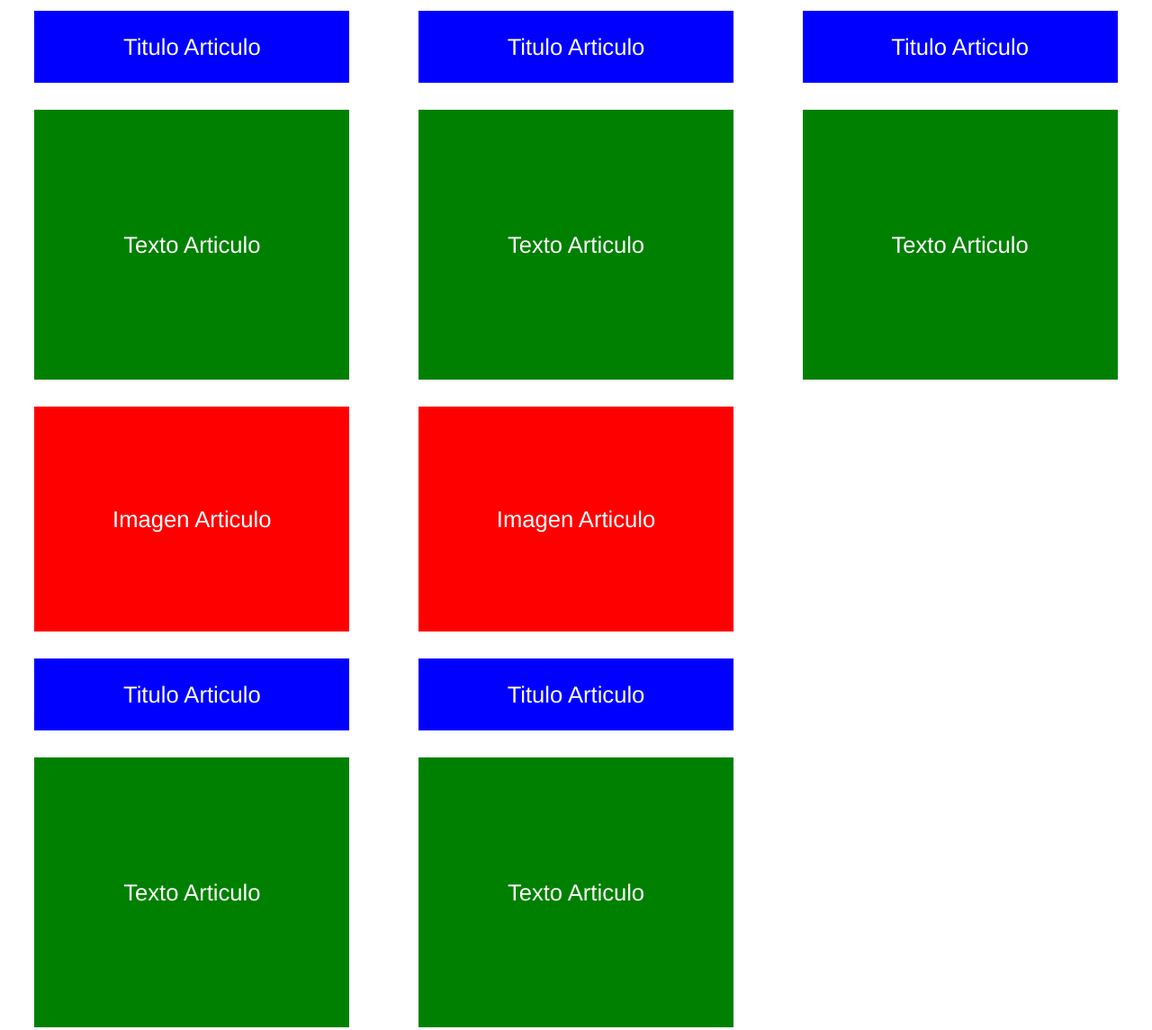
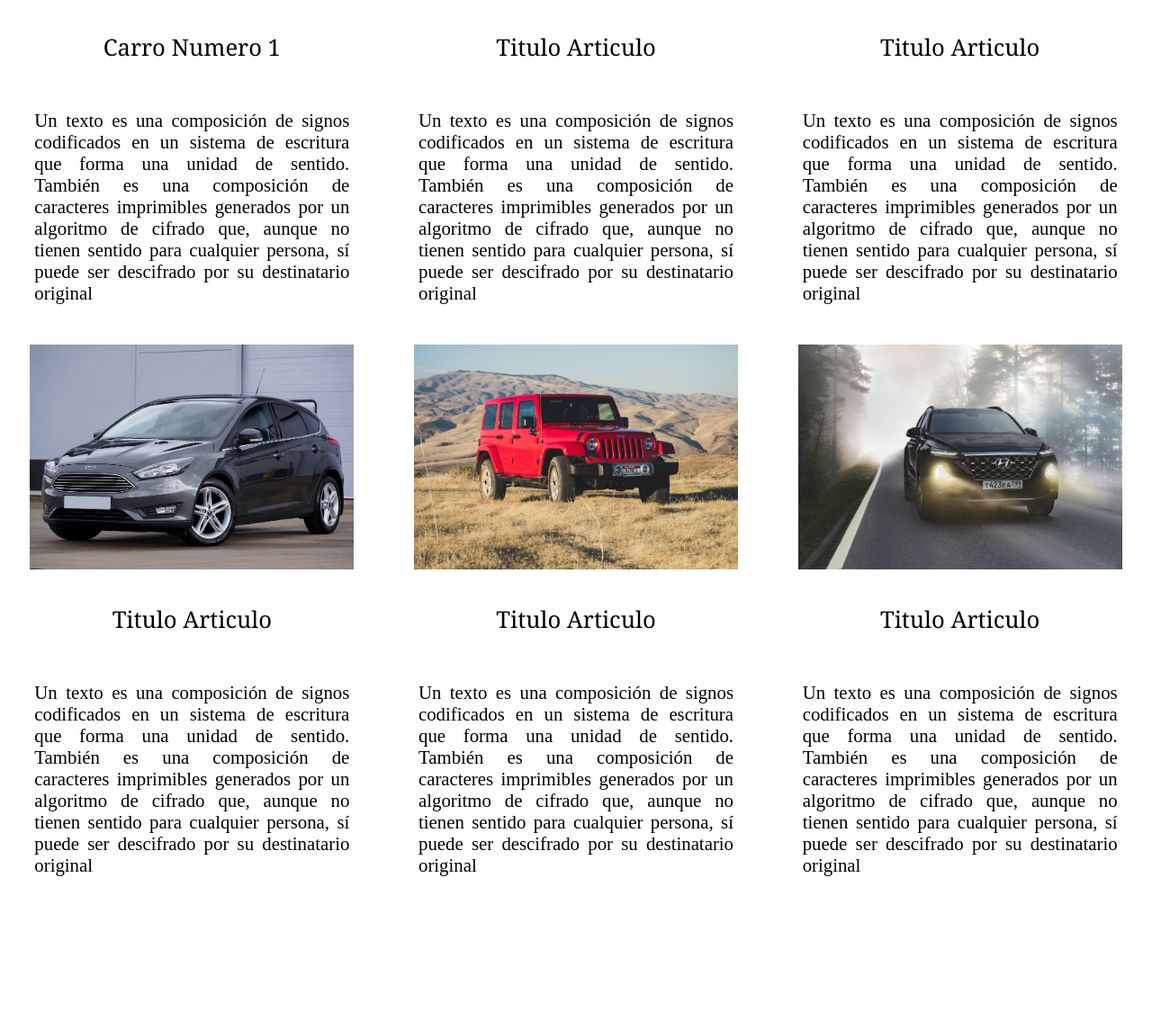
Before and after one commit to AudoPS03/mi-portafolio, a plain HTML site: page Maquetacion 2.html in a window 1280 px wide. Shown: the part 1071-2216 px from the top of the page at 90% size. After the commit the page ends 2075 px from the top, so only its background shows below. Drawn offline with Linux system fonts and the light colour scheme.

Commit message:
08/11/2022

```diff
--- a/Maquetacion 2.html
+++ b/Maquetacion 2.html
@@ -20,7 +20,7 @@
                             <li class="item-menu">Inicio</li>
                             <li class="item-menu">Nosotros</li>
                             <li class="item-menu">Nuestros Clientes</li>
-                            <li class="item-menu">Contactenos</li>
+                            <li class="item-menu">Contáctenos</li>
                             <i class="fa-solid fa-bars"></i>
                         </ul>
                     </nav>
@@ -34,29 +34,64 @@
             </section>
             <section class="articulos">
                 <article class="article-1">
-                    <div class="txt-span imagen">Imagen Articulo</div>
-                    <div class="txt-span titulo-img">Titulo Articulo</div>
-                    <div class="txt-span texto-img">Texto Articulo</div>
+                    <div class="txt-span imagen"><img class="img-car" src="img/Car3.jpg"></div>
+                    <div class="txt-span-titulo titulo-img">Carro Numero 1</div>
+                    <div class="txt-span texto-img">Un texto es una composición de signos codificados
+                                                    en un sistema de escritura que forma una unidad de
+                                                    sentido. También es una composición de caracteres
+                                                    imprimibles generados por un algoritmo de cifrado que,
+                                                    aunque no tienen sentido para cualquier persona,
+                                                    sí puede ser descifrado por su destinatario original</div>
                 </article>
                 <article class="article-2">
-                    <div class="txt-span imagen">Imagen Articulo</div>
-                    <div class="txt-span titulo-img">Titulo Articulo</div>
-                    <div class="txt-span texto-img">Texto Articulo</div>
+                    <div class="txt-span imagen"><img class="img-car" src="img/Car4.jpg"></div>
+                    <div class="txt-span-titulo titulo-img">Titulo Articulo</div>
+                    <div class="txt-span texto-img">Un texto es una composición de signos codificados
+                                                    en un sistema de escritura que forma una unidad de
+                                                    sentido. También es una composición de caracteres
+                                                    imprimibles generados por un algoritmo de cifrado que,
+                                                    aunque no tienen sentido para cualquier persona,
+                                                    sí puede ser descifrado por su destinatario original</div>
                 </article>
                 <article class="article-3">
-                    <div class="txt-span imagen">Imagen Articulo</div>
-                    <div class="txt-span titulo-img">Titulo Articulo</div>
-                    <div class="txt-span texto-img">Texto Articulo</div>
+                    <div class="txt-span imagen"><img class="img-car" src="img/Car5.jpg"></div>
+                    <div class="txt-span-titulo titulo-img">Titulo Articulo</div>
+                    <div class="txt-span texto-img">Un texto es una composición de signos codificados
+                                                    en un sistema de escritura que forma una unidad de
+                                                    sentido. También es una composición de caracteres
+                                                    imprimibles generados por un algoritmo de cifrado que,
+                                                    aunque no tienen sentido para cualquier persona,
+                                                    sí puede ser descifrado por su destinatario original</div>
                 </article>
                 <article class="article-4">
-                    <div class="txt-span imagen">Imagen Articulo</div>
-                    <div class="txt-span titulo-img">Titulo Articulo</div>
-                    <div class="txt-span texto-img">Texto Articulo</div>
+                    <div class="txt-span imagen"><img class="img-car" src="img/Car6.jpg"></div>
+                    <div class="txt-span-titulo titulo-img">Titulo Articulo</div>
+                    <div class="txt-span texto-img">Un texto es una composición de signos codificados
+                                                    en un sistema de escritura que forma una unidad de
+                                                    sentido. También es una composición de caracteres
+                                                    imprimibles generados por un algoritmo de cifrado que,
+                                                    aunque no tienen sentido para cualquier persona,
+                                                    sí puede ser descifrado por su destinatario original</div>
                 </article>
                 <article class="article-5">
-                    <div class="txt-span imagen">Imagen Articulo</div>
-                    <div class="txt-span titulo-img">Titulo Articulo</div>
-                    <div class="txt-span texto-img">Texto Articulo</div>
+                    <div class="txt-span imagen"><img class="img-car" src="img/Car7.jpg"></div>
+                    <div class="txt-span-titulo titulo-img">Titulo Articulo</div>
+                    <div class="txt-span texto-img">Un texto es una composición de signos codificados
+                                                    en un sistema de escritura que forma una unidad de
+                                                    sentido. También es una composición de caracteres
+                                                    imprimibles generados por un algoritmo de cifrado que,
+                                                    aunque no tienen sentido para cualquier persona,
+                                                    sí puede ser descifrado por su destinatario original</div>
+                </article>
+                <article class="article-6">
+                    <div class="txt-span imagen"><img class="img-car" src="img/Car8.jpg"></div>
+                    <div class="txt-span-titulo titulo-img">Titulo Articulo</div>
+                    <div class="txt-span texto-img">Un texto es una composición de signos codificados
+                                                    en un sistema de escritura que forma una unidad de
+                                                    sentido. También es una composición de caracteres
+                                                    imprimibles generados por un algoritmo de cifrado que,
+                                                    aunque no tienen sentido para cualquier persona,
+                                                    sí puede ser descifrado por su destinatario original</div>
                 </article>
             </section>
         </div>
--- a/style/Maquetacion 2.css
+++ b/style/Maquetacion 2.css
@@ -79,6 +79,7 @@ header {
     grid-area: page-header;
 }
 .articulos{
+    margin-top: 15px;
     display: grid;
     grid-template: "article-1 article-2 article-3" /
                     1fr       1fr       1fr
@@ -95,25 +96,34 @@ article {
     background-color: red;
     margin: 15px 0;
 }
+.img-car{
+    width: 360px;
+    height: 250px;
+}
 .titulo-img{
     width: 350px;
     height: 80px;
-    background-color: blue;
-    margin: 15px 0;
 }
 .texto-img{
     width: 350px;
-    height: 300px;
-    background-color: green;
-    margin: 15px 0;
+    margin: 30px 0;
+}
+.txt-span-titulo {
+    display: flex;
+    justify-content: center;
+    align-items: center;
+    color: rgb(0, 0, 0);
+    font-size: 1.6em;
+    font-family: Cambria, Cochin, Georgia, Times, 'Times New Roman', serif;
 }
 .txt-span {
     display: flex;
     justify-content: center;
     align-items: center;
-    color: white;
-    font-size: 1.6em;
-    font-family: Helvetica, sans-serif;
+    color: rgb(0, 0, 0);
+    font-size: 1.3em;
+    font-family: 'Times New Roman', Times, serif;
+    text-align: justify;
 }
 @media only screen and (max-width: 1226px) {
     .articulos {
```
Also changed, not shown: img/Car3.jpg (added), img/Car4.jpg (added), img/Car5.jpg (added), img/Car6.jpg (added), img/Car7.jpg (added), img/Car8.jpg (added).
